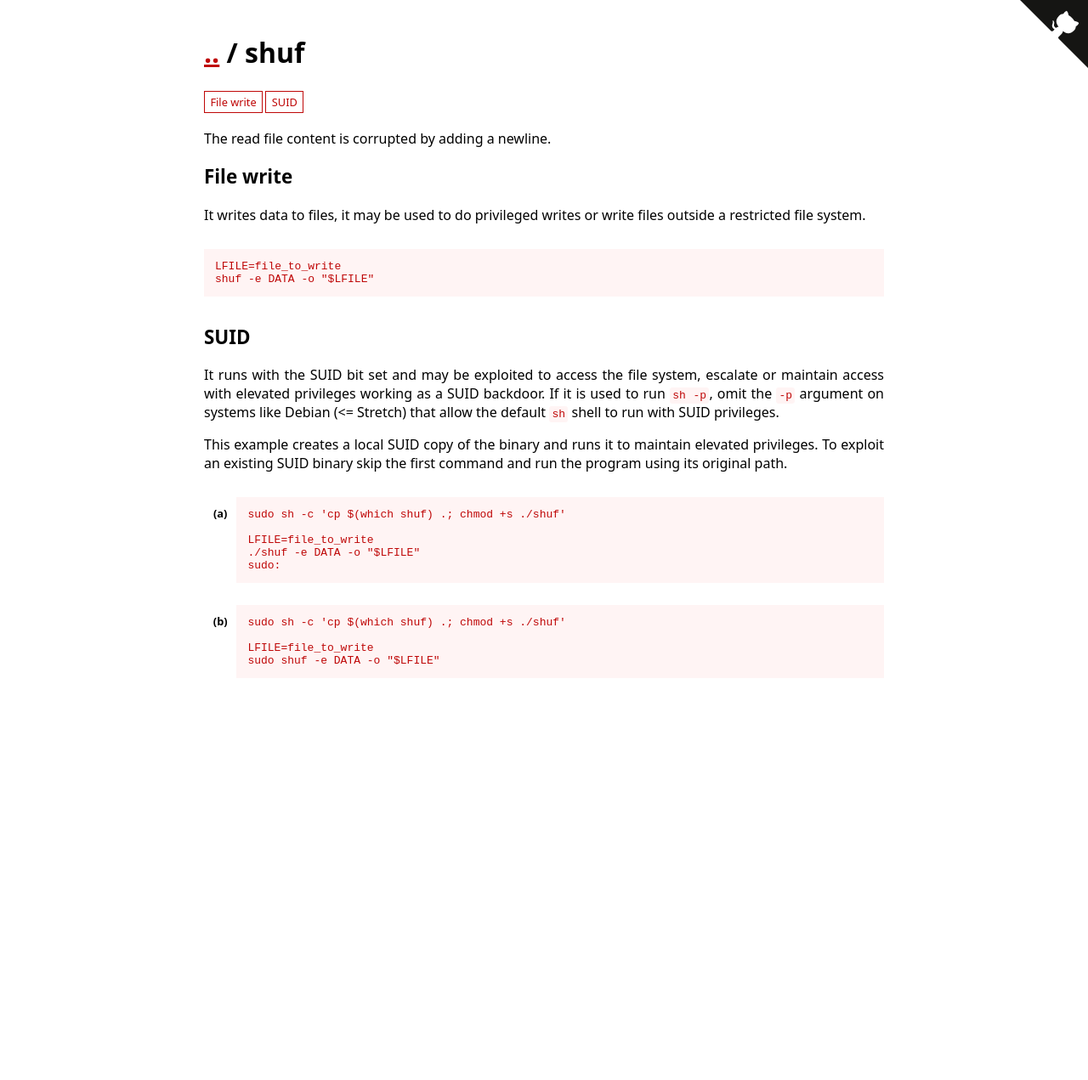
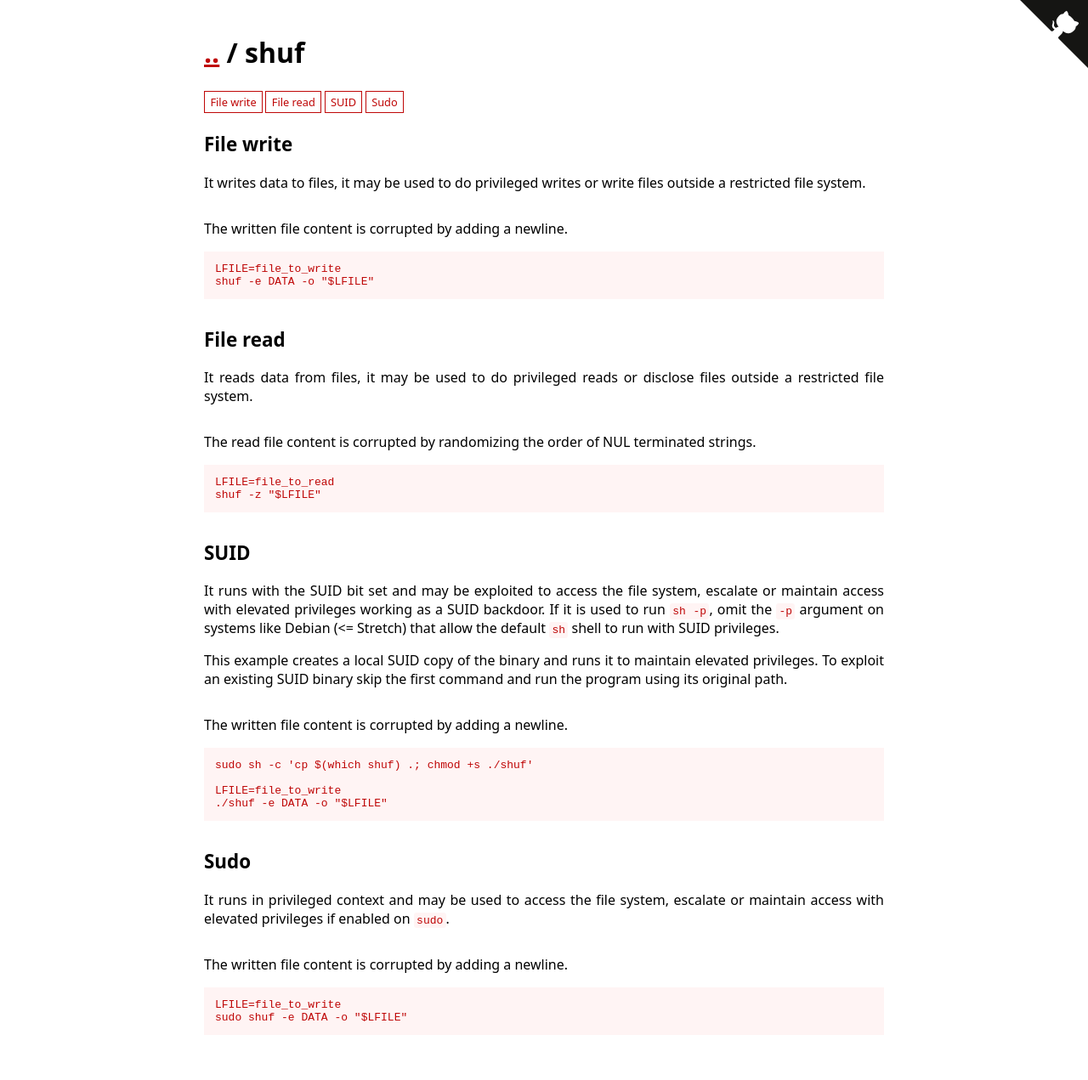
Before and after one commit to GTFOBins/GTFOBins.github.io, a Jekyll site: the page built from _gtfobins/shuf.md, in a window 1280 px wide. Shown: the whole page at 85% size. Built offline with Jekyll 4.4.1, drawn with Linux system fonts in a browser that asks for light colours; before the commit the page ends 900 px from its top, so only the background shows below that.

Commit message:
Update shuf.md

```diff
--- a/_gtfobins/shuf.md
+++ b/_gtfobins/shuf.md
@@ -1,16 +1,23 @@
 ---
-description: The read file content is corrupted by adding a newline.
 functions:
+  file-read:
+    - description: The read file content is corrupted by randomizing the order of NUL terminated strings.
+      code: |
+        LFILE=file_to_read
+        shuf -z "$LFILE"
   file-write:
-    - code: |
+    - description: The written file content is corrupted by adding a newline.
+      code: |
         LFILE=file_to_write
         shuf -e DATA -o "$LFILE"
   suid:
-    - code: |
+    - description: The written file content is corrupted by adding a newline.
+      code: |
         LFILE=file_to_write
         ./shuf -e DATA -o "$LFILE"
-        sudo:
-    - code: |
+  sudo:
+    - description: The written file content is corrupted by adding a newline.
+      code: |
         LFILE=file_to_write
         sudo shuf -e DATA -o "$LFILE"
 ---
```
